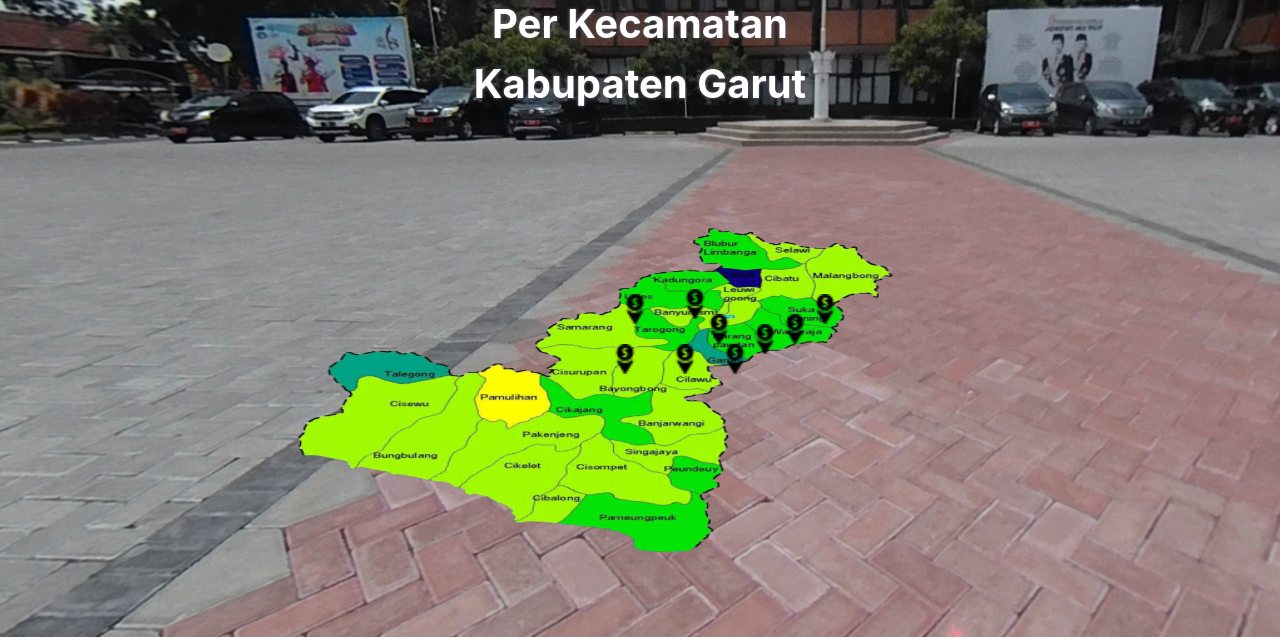
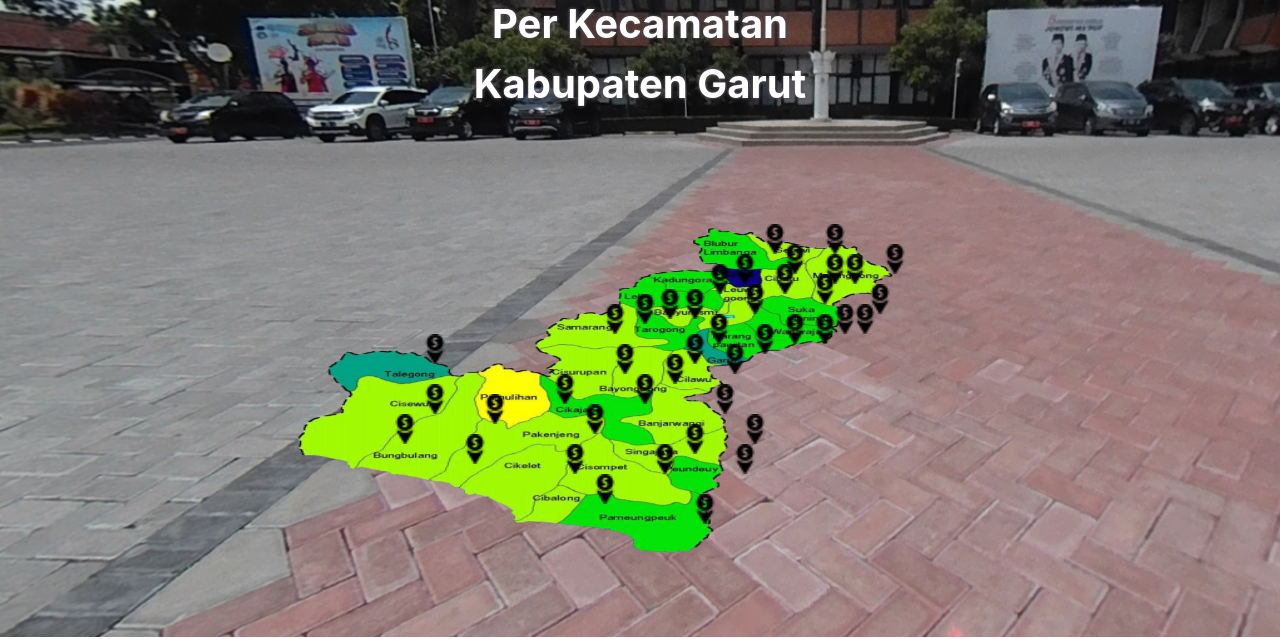
Before and after one commit to brokochan/simpel, a PHP site: page / in a window 1280 px wide. Shown: the part 161-800 px from the top of the page. Run offline with PHP 8.4, Linux system fonts and the light colour scheme; some libraries are stand-ins or nearby versions.

Commit message:
tambah titik

```diff
--- a/css/style.css
+++ b/css/style.css
@@ -42,8 +42,8 @@ body {
 }
 
 .bayongbong {
-    top: 230px;
-    margin-left: 30px;
+    top: 220px;
+    margin-left: 40px;
 }
 
 .cisurupan {
@@ -67,8 +67,8 @@ body {
 }
 
 .samarang {
-    top: 180px;
-    margin-left: -20px;
+    top: 175px;
+    margin-left: 15px;
 }
 
 .garut_kota {
@@ -82,6 +82,171 @@ body {
 }
 
 .wanaraja {
-    top: 180px;
+    top: 190px;
+    margin-left: 190px;
+}
+
+.sucinaraja {
+    top: 200px;
     margin-left: 170px;
 }
+
+.pangatikan {
+    top: 190px;
+    margin-left: 210px;
+}
+
+.karangtengah {
+    top: 170px;
+    margin-left: 225px;
+}
+
+.sukawening {
+    top: 160px;
+    margin-left: 170px;
+}
+
+.malangbong {
+    top: 130px;
+    margin-left: 240px;
+}
+
+.kersamanah {
+    top: 140px;
+    margin-left: 200px;
+}
+
+.cibatu {
+    top: 140px;
+    margin-left: 180px;
+}
+
+.selawi {
+    top: 110px;
+    margin-left: 180px;
+}
+
+.bllimbangan {
+    top: 110px;
+    margin-left: 120px;
+}
+
+.cibiuk {
+    top: 130px;
+    margin-left: 140px;
+}
+
+.leuwigoong {
+    top: 150px;
+    margin-left: 130px;
+}
+
+.banyuresmi {
+    top: 170px;
+    margin-left: 100px;
+}
+
+.kadungora {
+    top: 140px;
+    margin-left: 90px;
+}
+
+.leles {
+    top: 150px;
+    margin-left: 65px;
+}
+
+.pasirwangi {
+    top: 180px;
+    margin-left: -10px;
+}
+
+.sukaresmi {
+    top: 190px;
+    margin-left: -40px;
+}
+
+.cigedug {
+    top: 240px;
+    margin-left: 20px;
+}
+
+.cikajang {
+    top: 260px;
+    margin-left: -10px;
+}
+
+.banjarwangi {
+    top: 270px;
+    margin-left: 70px;
+}
+
+.singajaya {
+    top: 300px;
+    margin-left: 100px;
+}
+
+.cihurip {
+    top: 310px;
+    margin-left: 40px;
+}
+
+.peundeuy {
+    top: 330px;
+    margin-left: 90px;
+}
+
+.cibalong {
+    top: 380px;
+    margin-left: 50px;
+}
+
+.pameungpeuk {
+    top: 360px;
+    margin-left: -50px;
+}
+
+.cisompet {
+    top: 330px;
+    margin-left: 10px;
+}
+
+.cikelet {
+    top: 330px;
+    margin-left: -80px;
+}
+
+.pakenjeng {
+    top: 290px;
+    margin-left: -60px;
+}
+
+.pamulihan {
+    top: 260px;
+    margin-left: -90px;
+}
+
+.bungbulang {
+    top: 280px;
+    margin-left: -160px;
+}
+
+.mekarmukti {
+    top: 320px;
+    margin-left: -180px;
+}
+
+.caringin {
+    top: 300px;
+    margin-left: -250px;
+}
+
+.cisewu {
+    top: 270px;
+    margin-left: -220px;
+}
+
+.talegong {
+    top: 220px;
+    margin-left: -220px;
+}
--- a/index.html
+++ b/index.html
@@ -53,6 +53,105 @@
                  <!-- Wanaraja -->
                  <img src="assets/img/direction.png" tabindex="0" data-container="body" class="titik wanaraja animate__animated animate__zoomInUp animate__delay-1s animate__slow" data-placement="top" data-toggle="popover" title="Wanaraja" data-html="true" data-content="Izin OSS = 100 <br/> Izin Non-OSS = 20 <br/> <a id='brem' href='detail.html'>Selengkapnya</a>">
 
+                 <!-- sucinaraja -->
+                 <img src="assets/img/direction.png" tabindex="0" data-container="body" class="titik sucinaraja animate__animated animate__zoomInUp animate__delay-1s animate__slow" data-placement="top" data-toggle="popover" title="Sucinaraja" data-html="true" data-content="Izin OSS = 100 <br/> Izin Non-OSS = 20 <br/> <a id='brem' href='detail.html'>Selengkapnya</a>">
+
+                 <!-- pangatikan -->
+                 <img src="assets/img/direction.png" tabindex="0" data-container="body" class="titik pangatikan animate__animated animate__zoomInUp animate__delay-1s animate__slow" data-placement="top" data-toggle="popover" title="Pangatikan" data-html="true" data-content="Izin OSS = 100 <br/> Izin Non-OSS = 20 <br/> <a id='brem' href='detail.html'>Selengkapnya</a>">
+
+                 <!-- karangtengah -->
+                 <img src="assets/img/direction.png" tabindex="0" data-container="body" class="titik karangtengah animate__animated animate__zoomInUp animate__delay-1s animate__slow" data-placement="top" data-toggle="popover" title="Karangtengah" data-html="true" data-content="Izin OSS = 100 <br/> Izin Non-OSS = 20 <br/> <a id='brem' href='detail.html'>Selengkapnya</a>">
+
+                 <!-- sukawening -->
+                 <img src="assets/img/direction.png" tabindex="0" data-container="body" class="titik sukawening animate__animated animate__zoomInUp animate__delay-1s animate__slow" data-placement="top" data-toggle="popover" title="Sukawening" data-html="true" data-content="Izin OSS = 100 <br/> Izin Non-OSS = 20 <br/> <a id='brem' href='detail.html'>Selengkapnya</a>">
+
+                 <!-- malangbong -->
+                 <img src="assets/img/direction.png" tabindex="0" data-container="body" class="titik malangbong animate__animated animate__zoomInUp animate__delay-1s animate__slow" data-placement="top" data-toggle="popover" title="Malangbong" data-html="true" data-content="Izin OSS = 100 <br/> Izin Non-OSS = 20 <br/> <a id='brem' href='detail.html'>Selengkapnya</a>">
+
+                 <!-- kersamanah -->
+                 <img src="assets/img/direction.png" tabindex="0" data-container="body" class="titik kersamanah animate__animated animate__zoomInUp animate__delay-1s animate__slow" data-placement="top" data-toggle="popover" title="Kersamanah" data-html="true" data-content="Izin OSS = 100 <br/> Izin Non-OSS = 20 <br/> <a id='brem' href='detail.html'>Selengkapnya</a>">
+
+                 <!-- cibatu -->
+                 <img src="assets/img/direction.png" tabindex="0" data-container="body" class="titik cibatu animate__animated animate__zoomInUp animate__delay-1s animate__slow" data-placement="top" data-toggle="popover" title="Cibatu" data-html="true" data-content="Izin OSS = 100 <br/> Izin Non-OSS = 20 <br/> <a id='brem' href='detail.html'>Selengkapnya</a>">
+
+                 <!-- selawi -->
+                 <img src="assets/img/direction.png" tabindex="0" data-container="body" class="titik selawi animate__animated animate__zoomInUp animate__delay-1s animate__slow" data-placement="top" data-toggle="popover" title="Selawi" data-html="true" data-content="Izin OSS = 100 <br/> Izin Non-OSS = 20 <br/> <a id='brem' href='detail.html'>Selengkapnya</a>">
+
+                 <!-- bllimbangan -->
+                 <img src="assets/img/direction.png" tabindex="0" data-container="body" class="titik bllimbangan animate__animated animate__zoomInUp animate__delay-1s animate__slow" data-placement="top" data-toggle="popover" title="Bl. Limbangan" data-html="true" data-content="Izin OSS = 100 <br/> Izin Non-OSS = 20 <br/> <a id='brem' href='detail.html'>Selengkapnya</a>">
+
+                 <!-- cibiuk -->
+                 <img src="assets/img/direction.png" tabindex="0" data-container="body" class="titik cibiuk animate__animated animate__zoomInUp animate__delay-1s animate__slow" data-placement="top" data-toggle="popover" title="Cibiuk" data-html="true" data-content="Izin OSS = 100 <br/> Izin Non-OSS = 20 <br/> <a id='brem' href='detail.html'>Selengkapnya</a>">
+
+                 <!-- leuwigoong -->
+                 <img src="assets/img/direction.png" tabindex="0" data-container="body" class="titik leuwigoong animate__animated animate__zoomInUp animate__delay-1s animate__slow" data-placement="top" data-toggle="popover" title="Leuwigoong" data-html="true" data-content="Izin OSS = 100 <br/> Izin Non-OSS = 20 <br/> <a id='brem' href='detail.html'>Selengkapnya</a>">
+
+                 <!-- kadungora -->
+                 <img src="assets/img/direction.png" tabindex="0" data-container="body" class="titik kadungora animate__animated animate__zoomInUp animate__delay-1s animate__slow" data-placement="top" data-toggle="popover" title="Kadungora" data-html="true" data-content="Izin OSS = 100 <br/> Izin Non-OSS = 20 <br/> <a id='brem' href='detail.html'>Selengkapnya</a>">
+
+                 <!-- leles -->
+                 <img src="assets/img/direction.png" tabindex="0" data-container="body" class="titik leles animate__animated animate__zoomInUp animate__delay-1s animate__slow" data-placement="top" data-toggle="popover" title="Leles" data-html="true" data-content="Izin OSS = 100 <br/> Izin Non-OSS = 20 <br/> <a id='brem' href='detail.html'>Selengkapnya</a>">
+
+                 <!-- banyuresmi -->
+                 <img src="assets/img/direction.png" tabindex="0" data-container="body" class="titik banyuresmi animate__animated animate__zoomInUp animate__delay-1s animate__slow" data-placement="top" data-toggle="popover" title="Banyuresmi" data-html="true" data-content="Izin OSS = 100 <br/> Izin Non-OSS = 20 <br/> <a id='brem' href='detail.html'>Selengkapnya</a>">
+
+                 <!-- pasirwangi -->
+                 <img src="assets/img/direction.png" tabindex="0" data-container="body" class="titik pasirwangi animate__animated animate__zoomInUp animate__delay-1s animate__slow" data-placement="top" data-toggle="popover" title="Pasirwangi" data-html="true" data-content="Izin OSS = 100 <br/> Izin Non-OSS = 20 <br/> <a id='brem' href='detail.html'>Selengkapnya</a>">
+
+                 <!-- sukaresmi -->
+                 <img src="assets/img/direction.png" tabindex="0" data-container="body" class="titik sukaresmi animate__animated animate__zoomInUp animate__delay-1s animate__slow" data-placement="top" data-toggle="popover" title="Sukaresmi" data-html="true" data-content="Izin OSS = 100 <br/> Izin Non-OSS = 20 <br/> <a id='brem' href='detail.html'>Selengkapnya</a>">
+
+                 <!-- cigedug -->
+                 <img src="assets/img/direction.png" tabindex="0" data-container="body" class="titik cigedug animate__animated animate__zoomInUp animate__delay-1s animate__slow" data-placement="top" data-toggle="popover" title="Cigedug" data-html="true" data-content="Izin OSS = 100 <br/> Izin Non-OSS = 20 <br/> <a id='brem' href='detail.html'>Selengkapnya</a>">
+
+                 <!-- cikajang -->
+                 <img src="assets/img/direction.png" tabindex="0" data-container="body" class="titik cikajang animate__animated animate__zoomInUp animate__delay-1s animate__slow" data-placement="top" data-toggle="popover" title="Cikajang" data-html="true" data-content="Izin OSS = 100 <br/> Izin Non-OSS = 20 <br/> <a id='brem' href='detail.html'>Selengkapnya</a>">
+
+                 <!-- banjarwangi -->
+                 <img src="assets/img/direction.png" tabindex="0" data-container="body" class="titik banjarwangi animate__animated animate__zoomInUp animate__delay-1s animate__slow" data-placement="top" data-toggle="popover" title="Banjarwangi" data-html="true" data-content="Izin OSS = 100 <br/> Izin Non-OSS = 20 <br/> <a id='brem' href='detail.html'>Selengkapnya</a>">
+
+                 <!-- singajaya -->
+                 <img src="assets/img/direction.png" tabindex="0" data-container="body" class="titik singajaya animate__animated animate__zoomInUp animate__delay-1s animate__slow" data-placement="top" data-toggle="popover" title="Singajaya" data-html="true" data-content="Izin OSS = 100 <br/> Izin Non-OSS = 20 <br/> <a id='brem' href='detail.html'>Selengkapnya</a>">
+
+                 <!-- cihurip -->
+                 <img src="assets/img/direction.png" tabindex="0" data-container="body" class="titik cihurip animate__animated animate__zoomInUp animate__delay-1s animate__slow" data-placement="top" data-toggle="popover" title="Cihurip" data-html="true" data-content="Izin OSS = 100 <br/> Izin Non-OSS = 20 <br/> <a id='brem' href='detail.html'>Selengkapnya</a>">
+
+                 <!-- peundeuy -->
+                 <img src="assets/img/direction.png" tabindex="0" data-container="body" class="titik peundeuy animate__animated animate__zoomInUp animate__delay-1s animate__slow" data-placement="top" data-toggle="popover" title="Peundeuy" data-html="true" data-content="Izin OSS = 100 <br/> Izin Non-OSS = 20 <br/> <a id='brem' href='detail.html'>Selengkapnya</a>">
+
+                 <!-- cibalong -->
+                 <img src="assets/img/direction.png" tabindex="0" data-container="body" class="titik cibalong animate__animated animate__zoomInUp animate__delay-1s animate__slow" data-placement="top" data-toggle="popover" title="Cibalong" data-html="true" data-content="Izin OSS = 100 <br/> Izin Non-OSS = 20 <br/> <a id='brem' href='detail.html'>Selengkapnya</a>">
+
+                 <!-- pameungpeuk -->
+                 <img src="assets/img/direction.png" tabindex="0" data-container="body" class="titik pameungpeuk animate__animated animate__zoomInUp animate__delay-1s animate__slow" data-placement="top" data-toggle="popover" title="Pameungpeuk" data-html="true" data-content="Izin OSS = 100 <br/> Izin Non-OSS = 20 <br/> <a id='brem' href='detail.html'>Selengkapnya</a>">
+
+                 <!-- cisompet -->
+                 <img src="assets/img/direction.png" tabindex="0" data-container="body" class="titik cisompet animate__animated animate__zoomInUp animate__delay-1s animate__slow" data-placement="top" data-toggle="popover" title="Cisompet" data-html="true" data-content="Izin OSS = 100 <br/> Izin Non-OSS = 20 <br/> <a id='brem' href='detail.html'>Selengkapnya</a>">
+
+                 <!-- cikelet -->
+                 <img src="assets/img/direction.png" tabindex="0" data-container="body" class="titik cikelet animate__animated animate__zoomInUp animate__delay-1s animate__slow" data-placement="top" data-toggle="popover" title="Cikelet" data-html="true" data-content="Izin OSS = 100 <br/> Izin Non-OSS = 20 <br/> <a id='brem' href='detail.html'>Selengkapnya</a>">
+
+                 <!-- pakenjeng -->
+                 <img src="assets/img/direction.png" tabindex="0" data-container="body" class="titik pakenjeng animate__animated animate__zoomInUp animate__delay-1s animate__slow" data-placement="top" data-toggle="popover" title="Pakenjeng" data-html="true" data-content="Izin OSS = 100 <br/> Izin Non-OSS = 20 <br/> <a id='brem' href='detail.html'>Selengkapnya</a>">
+
+                 <!-- pamulihan -->
+                 <img src="assets/img/direction.png" tabindex="0" data-container="body" class="titik pamulihan animate__animated animate__zoomInUp animate__delay-1s animate__slow" data-placement="top" data-toggle="popover" title="Pamulihan" data-html="true" data-content="Izin OSS = 100 <br/> Izin Non-OSS = 20 <br/> <a id='brem' href='detail.html'>Selengkapnya</a>">
+
+                 <!-- bungbulang -->
+                 <img src="assets/img/direction.png" tabindex="0" data-container="body" class="titik bungbulang animate__animated animate__zoomInUp animate__delay-1s animate__slow" data-placement="top" data-toggle="popover" title="Bungbulang" data-html="true" data-content="Izin OSS = 100 <br/> Izin Non-OSS = 20 <br/> <a id='brem' href='detail.html'>Selengkapnya</a>">
+
+                 <!-- mekarmukti -->
+                 <img src="assets/img/direction.png" tabindex="0" data-container="body" class="titik mekarmukti animate__animated animate__zoomInUp animate__delay-1s animate__slow" data-placement="top" data-toggle="popover" title="Mekarmukti" data-html="true" data-content="Izin OSS = 100 <br/> Izin Non-OSS = 20 <br/> <a id='brem' href='detail.html'>Selengkapnya</a>">
+
+                 <!-- caringin -->
+                 <img src="assets/img/direction.png" tabindex="0" data-container="body" class="titik caringin animate__animated animate__zoomInUp animate__delay-1s animate__slow" data-placement="top" data-toggle="popover" title="Caringin" data-html="true" data-content="Izin OSS = 100 <br/> Izin Non-OSS = 20 <br/> <a id='brem' href='detail.html'>Selengkapnya</a>">
+
+                 <!-- cisewu -->
+                 <img src="assets/img/direction.png" tabindex="0" data-container="body" class="titik cisewu animate__animated animate__zoomInUp animate__delay-1s animate__slow" data-placement="top" data-toggle="popover" title="Cisewu" data-html="true" data-content="Izin OSS = 100 <br/> Izin Non-OSS = 20 <br/> <a id='brem' href='detail.html'>Selengkapnya</a>">
+
+                 <!-- talegong -->
+                 <img src="assets/img/direction.png" tabindex="0" data-container="body" class="titik talegong animate__animated animate__zoomInUp animate__delay-1s animate__slow" data-placement="top" data-toggle="popover" title="Talegong" data-html="true" data-content="Izin OSS = 100 <br/> Izin Non-OSS = 20 <br/> <a id='brem' href='detail.html'>Selengkapnya</a>">
+
             </div>
         </div>
     </div>
```
